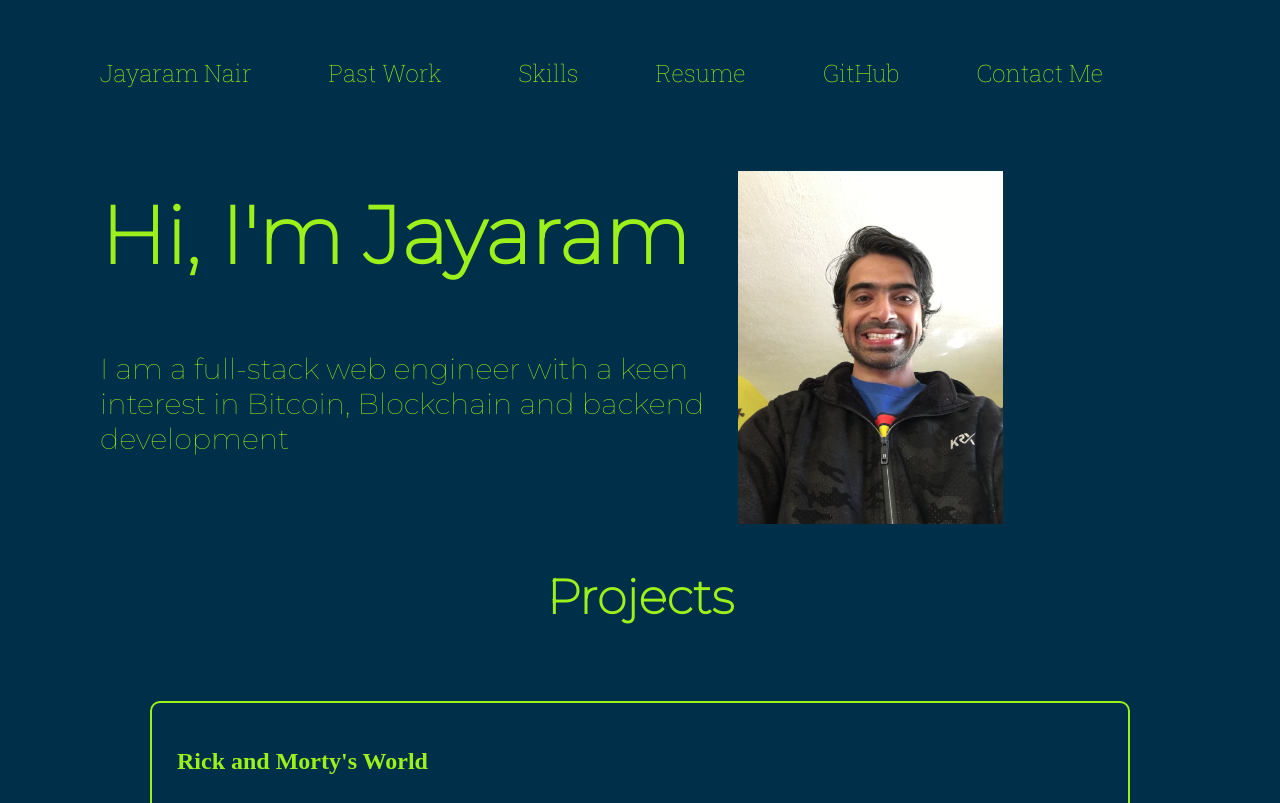
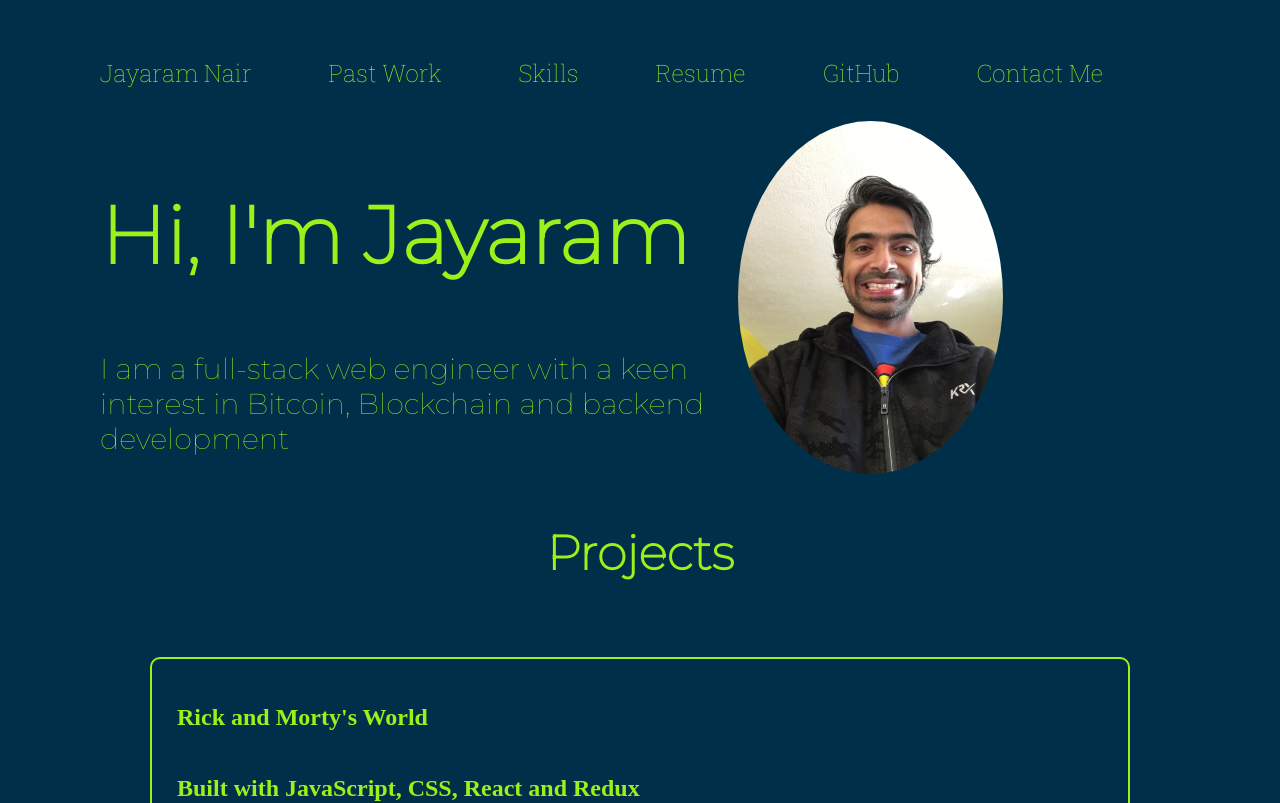
Before and after one commit to jayaramsivaramannair/jayaram_portfolio, a React (Create React App) app: page / in a window 1280 px wide. Shown: the top 803 px of the page. Built offline with nearby package versions, Linux system fonts and the light colour scheme.

Commit message:
Added a rounded border to the profile image

```diff
--- a/src/index.css
+++ b/src/index.css
@@ -35,12 +35,11 @@ header {
   margin-bottom: 2rem;
   display: flex;
   flex-direction: row;
-  justify-content: center;
 }
 
 .hero-image img {
-  padding-top: 50px;
   max-width: 60%;
+  border-radius: 50%;
 }
 
 #about h1 {
```
